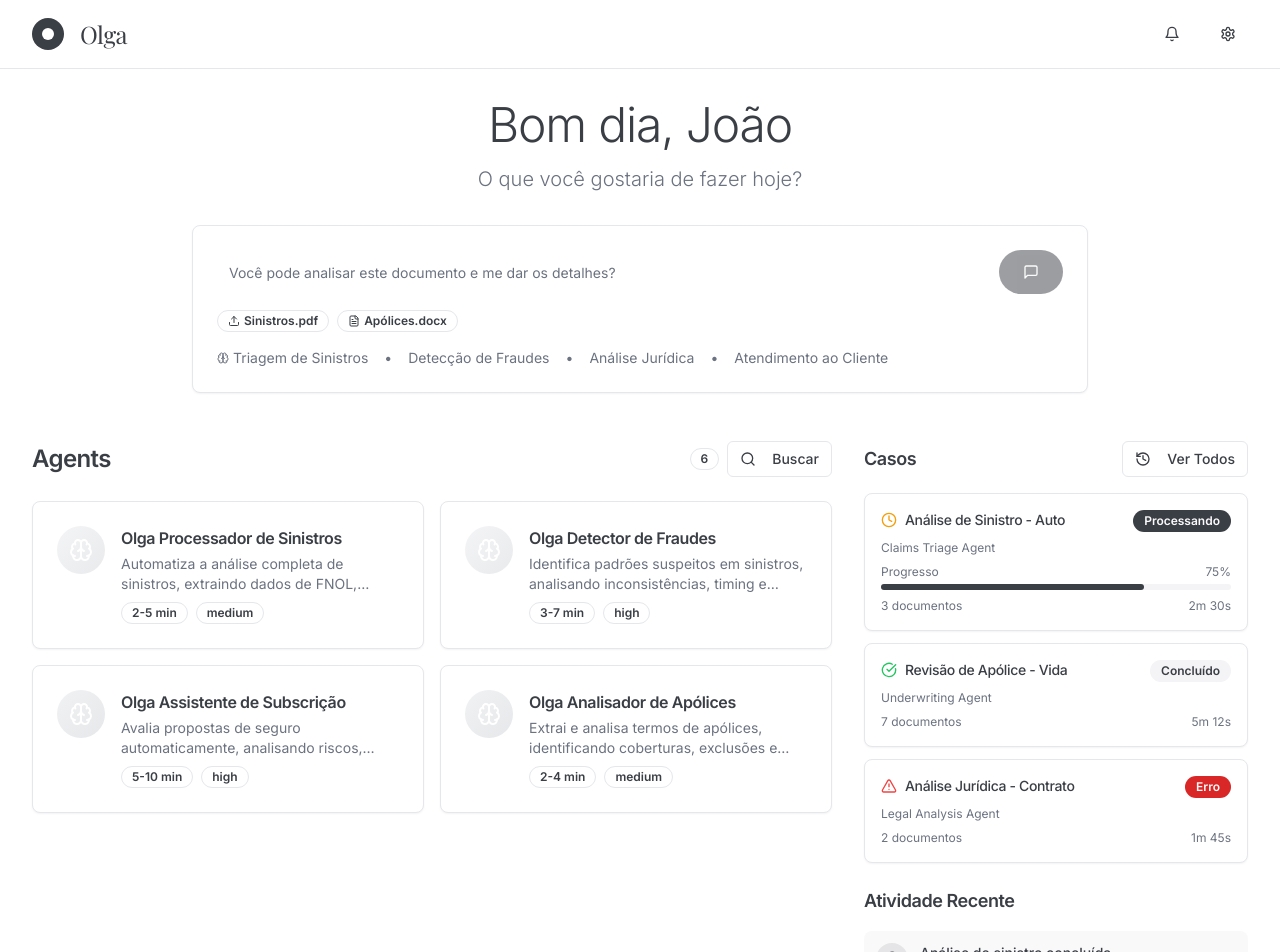
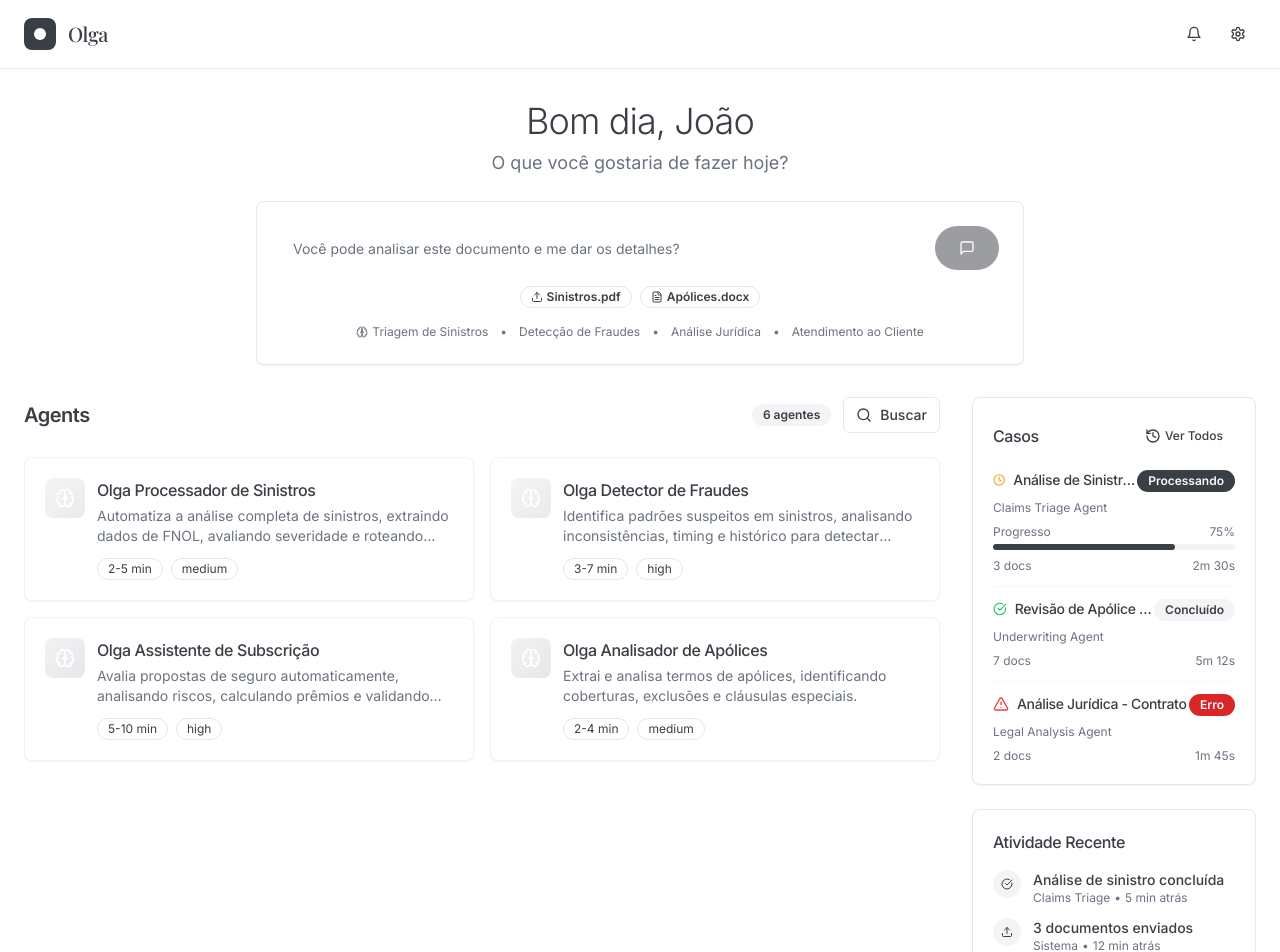
Before and after one commit to Arthur-Musa/vision-agent-recreation, a React (Vite) app: page /dashboard in a window 1280 px wide. Shown: the top 952 px of the page. Built offline with nearby package versions, Linux system fonts and the light colour scheme.

Commit message:
Fix: Improve visual design organization
Refactor and reorganize the visual design elements for better layout and aesthetics.

```diff
--- a/src/pages/Dashboard.tsx
+++ b/src/pages/Dashboard.tsx
@@ -158,21 +158,21 @@ const Dashboard = () => {
   return (
     <div className="min-h-screen bg-background">
       {/* Header */}
-      <header className="border-b bg-background/95 backdrop-blur supports-[backdrop-filter]:bg-background/60">
-        <div className="container mx-auto px-4 sm:px-6 lg:px-8 py-4">
+      <header className="sticky top-0 z-50 border-b bg-background/80 backdrop-blur-sm">
+        <div className="container mx-auto px-6 py-4">
           <div className="flex items-center justify-between">
-            <div className="flex items-center space-x-4">
-              <div className="w-8 h-8 bg-foreground rounded-full flex items-center justify-center">
+            <div className="flex items-center gap-3">
+              <div className="w-8 h-8 bg-primary rounded-lg flex items-center justify-center">
                 <div className="w-3 h-3 bg-background rounded-full"></div>
               </div>
-              <h1 className="text-2xl olga-logo text-foreground">Olga</h1>
+              <h1 className="text-xl olga-logo font-medium">Olga</h1>
             </div>
 
-            <div className="flex items-center space-x-4">
-              <Button variant="ghost" size="sm">
+            <div className="flex items-center gap-2">
+              <Button variant="ghost" size="sm" className="h-9 w-9 p-0">
                 <Bell className="h-4 w-4" />
               </Button>
-              <Button variant="ghost" size="sm">
+              <Button variant="ghost" size="sm" className="h-9 w-9 p-0">
                 <Settings className="h-4 w-4" />
               </Button>
             </div>
@@ -180,52 +180,52 @@ const Dashboard = () => {
         </div>
       </header>
 
-      <div className="container mx-auto px-4 sm:px-6 lg:px-8 py-8">
+      <main className="container mx-auto px-6 py-8 space-y-8">
         {/* Hero Section */}
-        <div className="text-center mb-12">
-          <h1 className="text-4xl md:text-5xl font-light mb-4 text-foreground tracking-tight">
+        <section className="text-center space-y-6">
+          <div className="space-y-2">
+            <h1 className="text-3xl md:text-4xl font-light tracking-tight">
               {t(texts.greeting)}
             </h1>
-          <p className="text-xl text-muted-foreground mb-8 font-light">
+            <p className="text-lg text-muted-foreground max-w-2xl mx-auto">
               {t(texts.subtitle)}
             </p>
+          </div>
 
           {/* Chat Interface */}
-          <Card className="max-w-4xl mx-auto">
-            <CardContent className="p-6">
-              <div className="flex items-center gap-4 mb-4">
-                <div className="flex-1">
+          <Card className="max-w-3xl mx-auto shadow-sm">
+            <CardContent className="p-6 space-y-4">
+              <div className="flex items-center gap-3">
                 <Input
                   type="text"
                   placeholder={t(texts.chatPlaceholder)}
                   value={chatInput}
                   onChange={(e) => setChatInput(e.target.value)}
-                    className="border-0 bg-transparent text-lg placeholder:text-muted-foreground focus-visible:ring-0"
+                  className="border-0 bg-transparent text-base placeholder:text-muted-foreground focus-visible:ring-0 flex-1"
                   onKeyPress={(e) => e.key === 'Enter' && handleChatSubmit()}
                 />
-                </div>
                 <Button
                   size="lg"
-                  className="rounded-full px-6"
+                  className="rounded-full px-6 shrink-0"
                   onClick={handleChatSubmit}
                   disabled={!chatInput.trim()}
                 >
-                  <MessageSquare className="h-5 w-5" />
+                  <MessageSquare className="h-4 w-4" />
                 </Button>
               </div>
 
-              <div className="flex items-center gap-2 mb-4">
-                <Badge variant="outline" className="gap-1">
+              <div className="flex items-center justify-center gap-2">
+                <Badge variant="outline" className="gap-1 text-xs">
                   <Upload className="h-3 w-3" />
                   Sinistros.pdf
                 </Badge>
-                <Badge variant="outline" className="gap-1">
+                <Badge variant="outline" className="gap-1 text-xs">
                   <FileText className="h-3 w-3" />
                   Apólices.docx
                 </Badge>
               </div>
 
-              <div className="flex flex-wrap items-center gap-4 text-sm text-muted-foreground">
+              <div className="flex flex-wrap items-center justify-center gap-3 text-xs text-muted-foreground">
                 <span className="flex items-center gap-1">
                   <Brain className="h-3 w-3" />
                   Triagem de Sinistros
@@ -239,53 +239,54 @@ const Dashboard = () => {
               </div>
             </CardContent>
           </Card>
-        </div>
+        </section>
 
         {/* Content Grid */}
-        <div className="grid grid-cols-1 lg:grid-cols-3 gap-8">
-          {/* Left Column - Agents */}
-          <div className="lg:col-span-2 space-y-6">
+        <div className="grid grid-cols-1 lg:grid-cols-4 gap-8">
+          {/* Main Content - Agents */}
+          <section className="lg:col-span-3 space-y-6">
             <div className="flex items-center justify-between">
-              <h2 className="text-2xl font-semibold">{t(texts.agents)}</h2>
-              <div className="flex items-center gap-2">
-                <Badge variant="outline">{insuranceAgents.length}</Badge>
-                <Button variant="outline" size="sm">
-                  <Search className="h-4 w-4 mr-2" />
+              <h2 className="text-xl font-semibold">{t(texts.agents)}</h2>
+              <div className="flex items-center gap-3">
+                <Badge variant="secondary" className="text-xs">
+                  {insuranceAgents.length} agentes
+                </Badge>
+                <Button variant="outline" size="sm" className="gap-2">
+                  <Search className="h-4 w-4" />
                   Buscar
                 </Button>
               </div>
             </div>
 
-            {/* Agents Grid */}
             <div className="grid grid-cols-1 md:grid-cols-2 gap-4">
               {insuranceAgents.slice(0, 4).map((agent) => (
                 <Card
                   key={agent.id}
-                  className="cursor-pointer hover:shadow-lg transition-all duration-200 group"
+                  className="cursor-pointer hover:shadow-lg transition-all duration-200 group border-border/50 hover:border-border"
                   onClick={() => navigate(`/agent/${agent.id}`)}
                 >
-                  <CardContent className="p-6">
-                    <div className="flex items-start gap-4">
-                      <div className={`w-12 h-12 rounded-full ${
+                  <CardContent className="p-5 space-y-3">
+                    <div className="flex items-start gap-3">
+                      <div className={`w-10 h-10 rounded-lg ${
                         agent.category === 'claims' ? 'gradient-claims' :
                         agent.category === 'underwriting' ? 'gradient-underwriting' :
                         agent.category === 'legal' ? 'gradient-legal' :
                         'gradient-customer'
-                      } flex items-center justify-center`}>
-                        <Brain className="h-6 w-6 text-white" />
+                      } flex items-center justify-center shrink-0`}>
+                        <Brain className="h-5 w-5 text-white" />
                       </div>
-                      <div className="flex-1 min-w-0">
-                        <h3 className="font-semibold mb-1 group-hover:text-primary transition-colors">
+                      <div className="min-w-0 flex-1">
+                        <h3 className="font-medium mb-1 group-hover:text-primary transition-colors line-clamp-1">
                           {t(agent.name)}
                         </h3>
-                        <p className="text-sm text-muted-foreground mb-2 line-clamp-2">
+                        <p className="text-sm text-muted-foreground line-clamp-2 mb-3">
                           {t(agent.description)}
                         </p>
                         <div className="flex items-center gap-2">
-                          <Badge variant="outline" className="text-xs">
+                          <Badge variant="outline" className="text-xs font-normal">
                             {agent.estimatedTime}
                           </Badge>
-                          <Badge variant="outline" className="text-xs">
+                          <Badge variant="outline" className="text-xs font-normal">
                             {agent.complexityLevel}
                           </Badge>
                         </div>
@@ -295,33 +296,35 @@ const Dashboard = () => {
                 </Card>
               ))}
             </div>
-          </div>
+          </section>
 
-          {/* Right Column - Cases & Activity */}
-          <div className="space-y-6">
+          {/* Sidebar */}
+          <aside className="space-y-6">
             {/* Recent Cases */}
-            <div>
-              <div className="flex items-center justify-between mb-4">
-                <h3 className="text-lg font-semibold">{t(texts.cases)}</h3>
-                <Button variant="outline" size="sm" onClick={() => navigate('/cases')}>
-                  <History className="h-4 w-4 mr-2" />
+            <Card className="shadow-sm">
+              <CardContent className="p-5 space-y-4">
+                <div className="flex items-center justify-between">
+                  <h3 className="font-medium">{t(texts.cases)}</h3>
+                  <Button variant="ghost" size="sm" onClick={() => navigate('/cases')} className="gap-1 text-xs">
+                    <History className="h-3 w-3" />
                     Ver Todos
                   </Button>
                 </div>
 
                 <div className="space-y-3">
-                {mockCases.map((case_) => (
-                  <Card key={case_.id} className="cursor-pointer hover:shadow-md transition-shadow">
-                    <CardContent className="p-4">
+                  {mockCases.slice(0, 3).map((case_) => (
+                    <div key={case_.id} className="cursor-pointer group">
                       <div className="flex items-start justify-between mb-2">
-                        <div className="flex items-center gap-2">
+                        <div className="flex items-center gap-2 min-w-0 flex-1">
                           {getStatusIcon(case_.status)}
-                          <h4 className="font-medium text-sm">{case_.title}</h4>
+                          <h4 className="font-medium text-sm line-clamp-1 group-hover:text-primary transition-colors">
+                            {case_.title}
+                          </h4>
                         </div>
                         {getStatusBadge(case_.status)}
                       </div>
 
-                      <p className="text-xs text-muted-foreground mb-2">{case_.agent}</p>
+                      <p className="text-xs text-muted-foreground mb-2 line-clamp-1">{case_.agent}</p>
 
                       {case_.status === 'processing' && (
                         <div className="space-y-1">
@@ -339,30 +342,35 @@ const Dashboard = () => {
                       )}
 
                       <div className="flex items-center justify-between mt-2 text-xs text-muted-foreground">
-                        <span>{case_.documentsCount} documentos</span>
+                        <span>{case_.documentsCount} docs</span>
                         <span>{case_.timeElapsed}</span>
+                      </div>
+
+                      {case_.id !== mockCases[mockCases.length - 1].id && (
+                        <div className="border-b border-border/30 mt-3"></div>
+                      )}
+                    </div>
+                  ))}
                 </div>
               </CardContent>
             </Card>
-                ))}
-              </div>
-            </div>
 
             {/* Recent Activity */}
-            <div>
-              <h3 className="text-lg font-semibold mb-4">{t(texts.recentActivity)}</h3>
+            <Card className="shadow-sm">
+              <CardContent className="p-5 space-y-4">
+                <h3 className="font-medium">{t(texts.recentActivity)}</h3>
                 <div className="space-y-3">
-                {recentActivity.map((activity, index) => (
-                  <div key={index} className="flex items-start gap-3 p-3 rounded-lg bg-muted/50">
-                    <div className="w-8 h-8 rounded-full bg-primary/10 flex items-center justify-center">
-                      {activity.type === 'analysis' && <CheckCircle className="h-4 w-4 text-primary" />}
-                      {activity.type === 'upload' && <Upload className="h-4 w-4 text-primary" />}
-                      {activity.type === 'processing' && <Clock className="h-4 w-4 text-primary" />}
+                  {recentActivity.slice(0, 3).map((activity, index) => (
+                    <div key={index} className="flex items-start gap-3">
+                      <div className="w-7 h-7 rounded-full bg-muted flex items-center justify-center shrink-0">
+                        {activity.type === 'analysis' && <CheckCircle className="h-3 w-3 text-primary" />}
+                        {activity.type === 'upload' && <Upload className="h-3 w-3 text-primary" />}
+                        {activity.type === 'processing' && <Clock className="h-3 w-3 text-primary" />}
                       </div>
-                    <div className="flex-1 min-w-0">
-                      <p className="text-sm font-medium">{activity.title}</p>
-                      <div className="flex items-center gap-2 text-xs text-muted-foreground">
-                        <span>{activity.agent}</span>
+                      <div className="min-w-0 flex-1">
+                        <p className="text-sm font-medium line-clamp-1">{activity.title}</p>
+                        <div className="flex items-center gap-1 text-xs text-muted-foreground">
+                          <span className="line-clamp-1">{activity.agent}</span>
                           <span>•</span>
                           <span>{activity.time}</span>
                         </div>
@@ -370,12 +378,13 @@ const Dashboard = () => {
                     </div>
                   ))}
                 </div>
-            </div>
+              </CardContent>
+            </Card>
 
             {/* Quick Stats */}
-            <Card>
-              <CardContent className="p-4">
-                <h3 className="text-lg font-semibold mb-4">{t(texts.quickStats)}</h3>
+            <Card className="shadow-sm">
+              <CardContent className="p-5 space-y-4">
+                <h3 className="font-medium">{t(texts.quickStats)}</h3>
                 <div className="space-y-3">
                   <div className="flex items-center justify-between">
                     <span className="text-sm text-muted-foreground">Casos Hoje</span>
@@ -395,9 +404,9 @@ const Dashboard = () => {
                 </div>
               </CardContent>
             </Card>
+          </aside>
         </div>
-        </div>
-      </div>
+      </main>
     </div>
   );
 };
```
Lines whose indentation alone changed are shown as unchanged.
